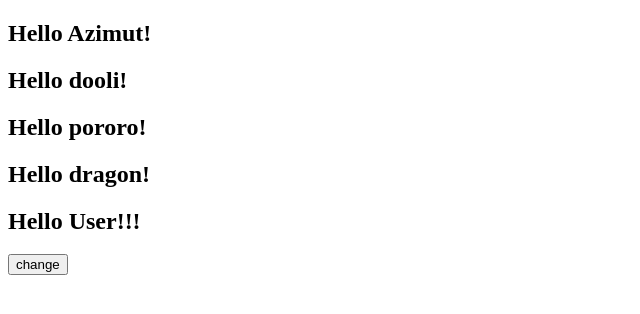
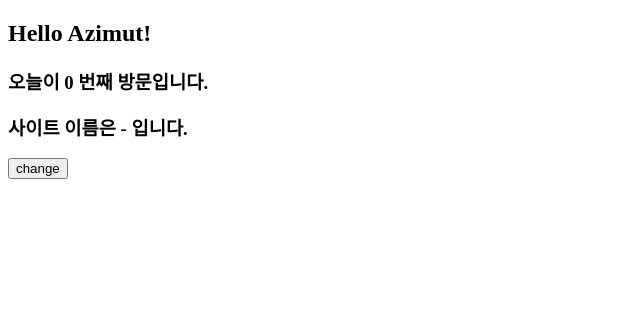
Before and after one commit to 42azimut/sessac_Vue, a Vue app in the folder 04_vueIntro/vue-practice/: page / in a window 1280 px wide. Shown: the top 314 px of the page, without its empty margins (0-640 px from the left). Built offline with nearby package versions, Linux system fonts and the light colour scheme.

Commit message:
40 components2 default: ()

```diff
--- a/04_vueIntro/vue-practice/src/App.vue
+++ b/04_vueIntro/vue-practice/src/App.vue
@@ -1,10 +1,10 @@
 <template>
   <div>
-    <GreetingUser :username="username" />
-    <GreetingUser username="dooli" />
-    <GreetingUser username="pororo" />
-    <GreetingUser username="dragon" />
-    <GreetingUser />
+    <GreetingUser
+      :username="username"
+      :numberOfVisit="numberOfVisit"
+      :siteInfo="siteInfo"
+    />
     <button @click="changeName">change</button>
   </div>
 </template>
@@ -19,6 +19,8 @@ export default {
   data() {
     return {
       username: "Azimut",
+      numberOfVisit: undefined,
+      siteInfo: undefined,
     };
   },
   directives: {},
--- a/04_vueIntro/vue-practice/src/components/GreetingUser.vue
+++ b/04_vueIntro/vue-practice/src/components/GreetingUser.vue
@@ -1,14 +1,22 @@
 <template>
   <h2>Hello {{ username }}!</h2>
+  <h3>오늘이 {{ numberOfVisit }} 번째 방문입니다.</h3>
+  <h3>사이트 이름은 {{ siteInfo.name }} 입니다.</h3>
 </template>
 <script>
 export default {
   name: "Greeting User",
   props: {
-    //username: String,
-    username: {
-      type: String,
-      default: "User!!",
+    username: String,
+    numberOfVisit: {
+      type: Number,
+      default: 0,
+    },
+    siteInfo: {
+      type: Object,
+      default: () => {
+        return { name: "-", teacher: "-" };
+      },
     },
   },
 };
```
